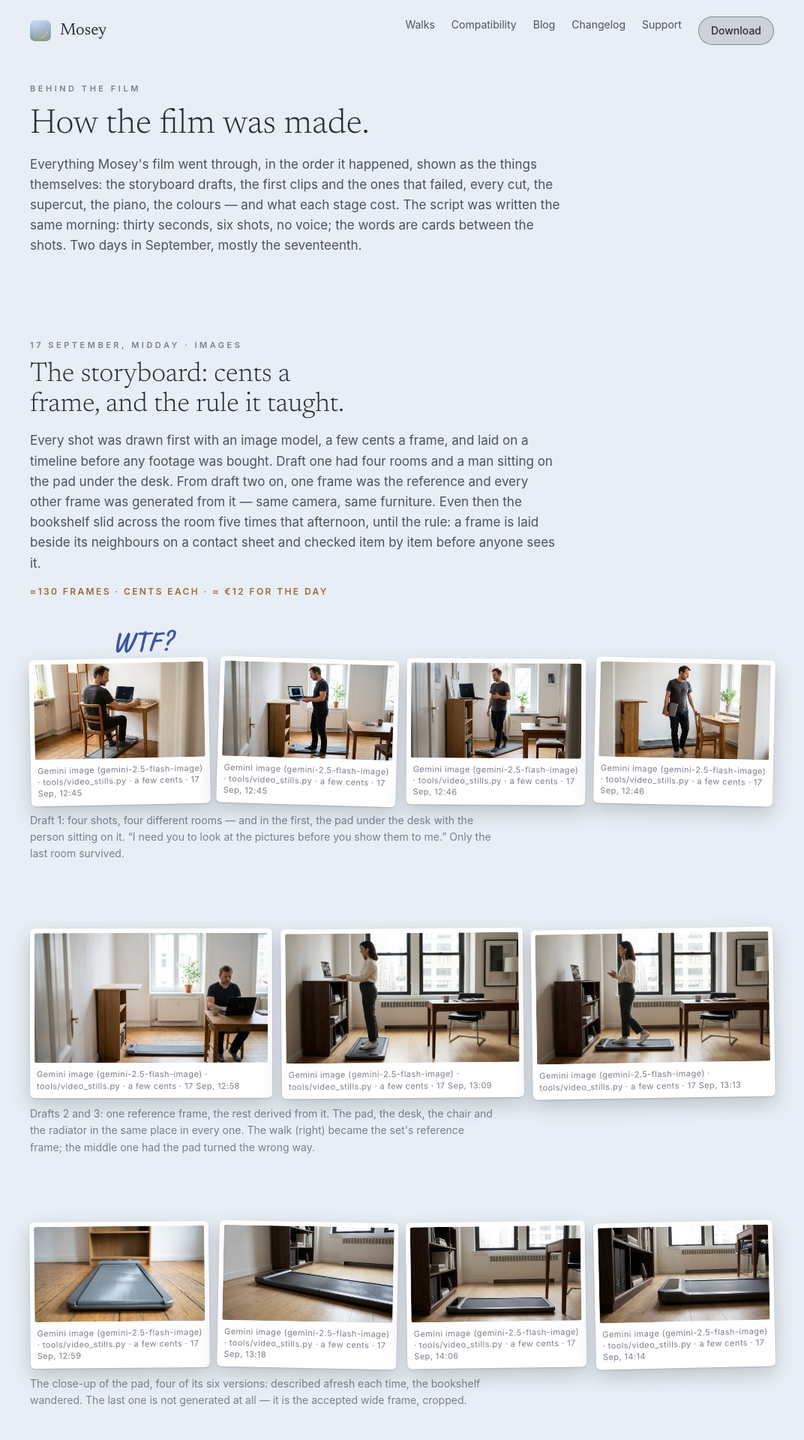
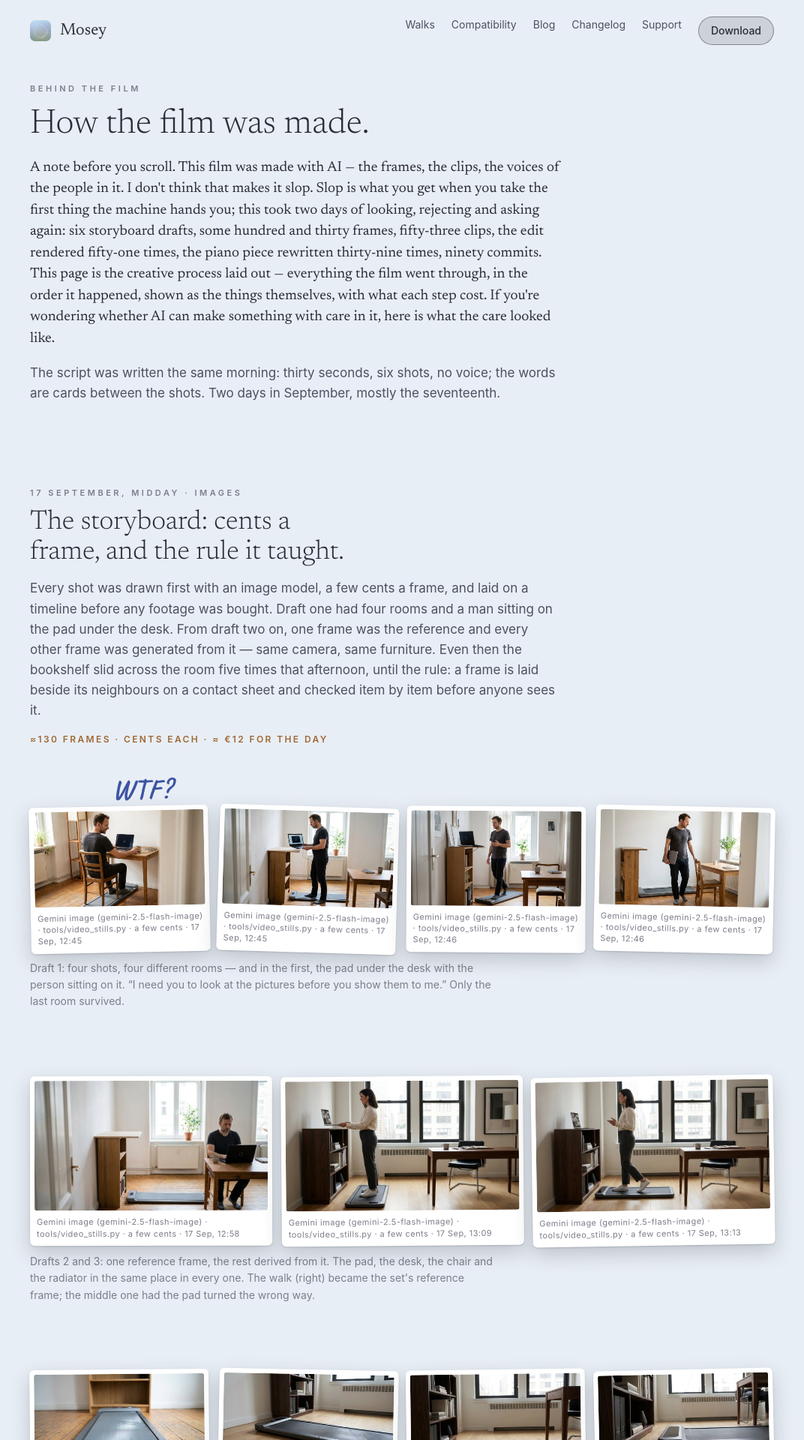
Before and after one commit to akaalias/mosey-site, a Jekyll site: the page built from making-of.html, in a window 1280 px wide. Shown: the top 1920 px of the page at 75% size, without its empty margins (104-1176 px from the left). Built offline with Jekyll 4.4.1, drawn with Linux system fonts in a browser that asks for light colours.

Commit message:
Making-of: a note before you scroll — made with AI, not slop, and the count of iterations
Co-Authored-By: Claude Fable 5.1 <noreply@anthropic.com>

```diff
--- a/making-of.html
+++ b/making-of.html
@@ -10,6 +10,7 @@ description: "How Mosey's film was made, stage by stage — the plan, the script
   .mo-head { padding:28px 0 10px; max-width:66ch; }
   .mo-head h1 { font-size:46px; line-height:1.08; margin:14px 0 14px; }
   .mo-head p { color:var(--ink-2); margin:0 0 12px; }
+  .mo-head p.aside { color:var(--ink); font-family:"Newsreader", "New York", ui-serif, Georgia, serif; font-size:19px; line-height:1.5; margin:18px 0 18px; }
   .stage { padding:64px 0 0; border-top:1px solid var(--hair); margin-top:64px; }
   .stage:first-of-type { border-top:0; margin-top:24px; }
   .stage .head { max-width:66ch; margin-bottom:28px; }
@@ -70,7 +71,8 @@ description: "How Mosey's film was made, stage by stage — the plan, the script
 <div class="mo-head">
   <div class="kicker">Behind the film</div>
   <h1>How the film was made.</h1>
-  <p>Everything Mosey's film went through, in the order it happened, shown as the things themselves: the storyboard drafts, the first clips and the ones that failed, every cut, the supercut, the piano, the colours — and what each stage cost. The script was written the same morning: thirty seconds, six shots, no voice; the words are cards between the shots. Two days in September, mostly the seventeenth.</p>
+  <p class="aside">A note before you scroll. This film was made with AI — the frames, the clips, the voices of the people in it. I don't think that makes it slop. Slop is what you get when you take the first thing the machine hands you; this took two days of looking, rejecting and asking again: six storyboard drafts, some hundred and thirty frames, fifty-three clips, the edit rendered fifty-one times, the piano piece rewritten thirty-nine times, ninety commits. This page is the creative process laid out — everything the film went through, in the order it happened, shown as the things themselves, with what each step cost. If you're wondering whether AI can make something with care in it, here is what the care looked like.</p>
+  <p>The script was written the same morning: thirty seconds, six shots, no voice; the words are cards between the shots. Two days in September, mostly the seventeenth.</p>
 </div>
 
 <section class="stage" id="board">
```
